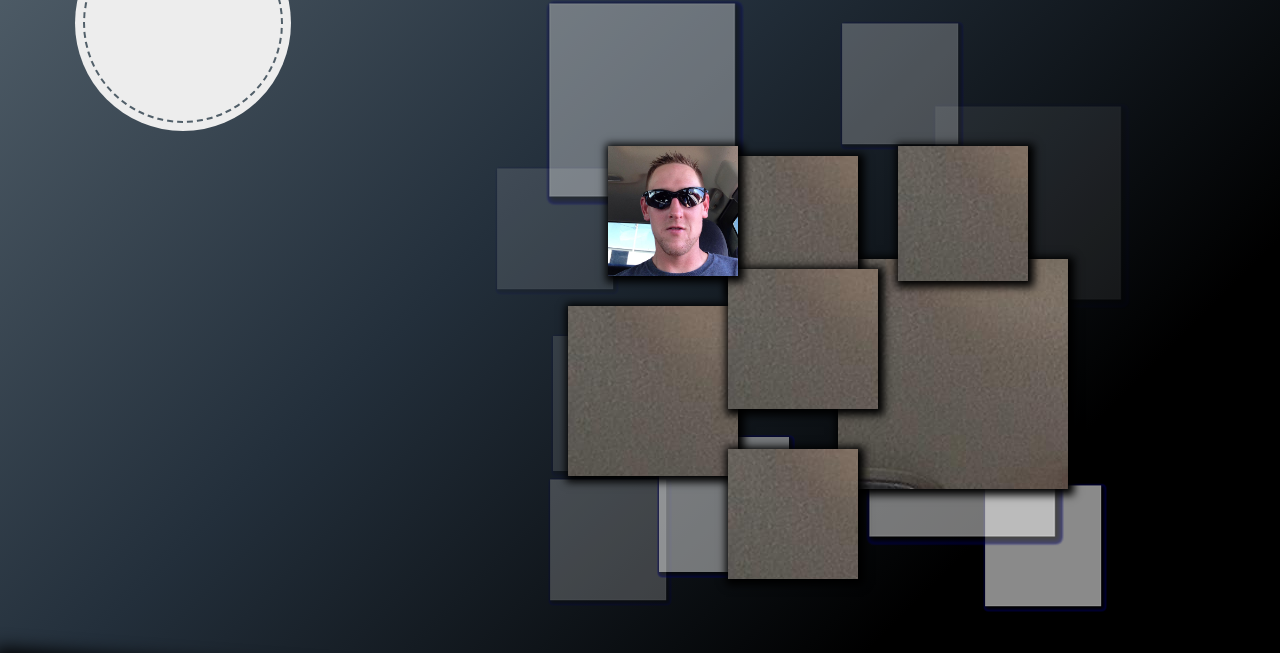
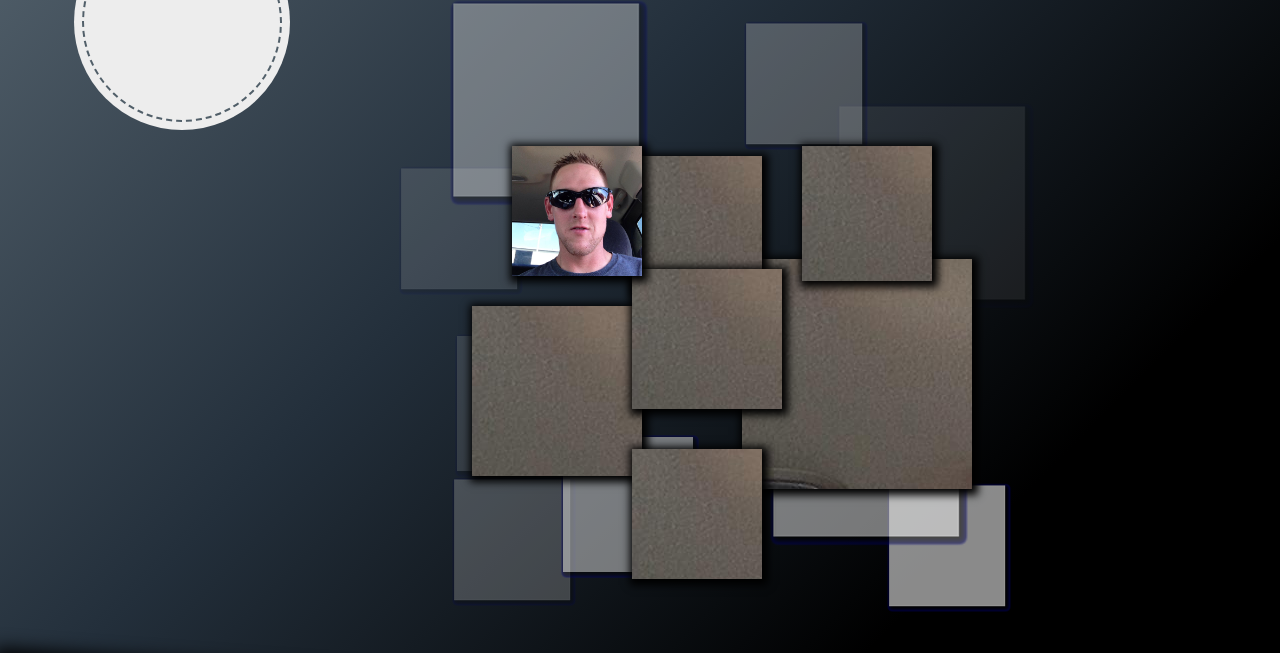
Before and after one commit to J-Roel/jeremyroelfs-web, a plain HTML site: page index.html in a window 1280 px wide. Shown: the part 82-735 px from the top of the page. Drawn offline with nearby package versions, Linux system fonts and the light colour scheme; files whose address does not match are found by name.

Commit message:
web update

```diff
--- a/index.html
+++ b/index.html
@@ -47,7 +47,7 @@
     <!--END DROP DOWN MENU-->
 
         <div class="wrapper row">
-          <div class="gcol-4n">
+          <div class="gcol-3n">
 
               <div id="logo">
                 <div class="logo-item">
@@ -63,7 +63,7 @@
         </div>
 
       <div class="wrapper row">
-        <div class ="gcol-8n">
+        <div class ="gcol-9n">
           <div class="rndPic"></div>
 
             <div class="abox box">
```
Also changed, not shown: 1 other file.
